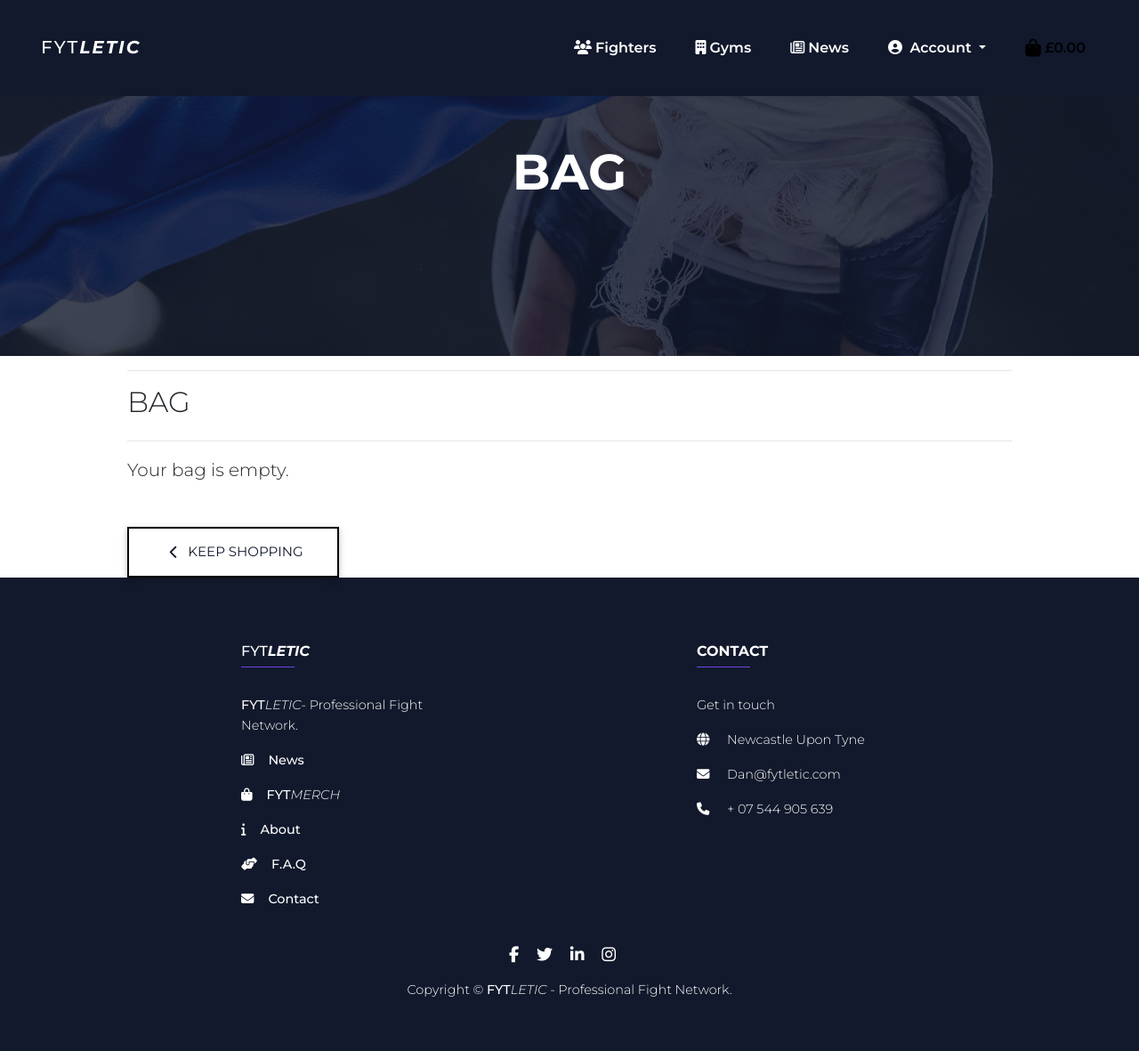
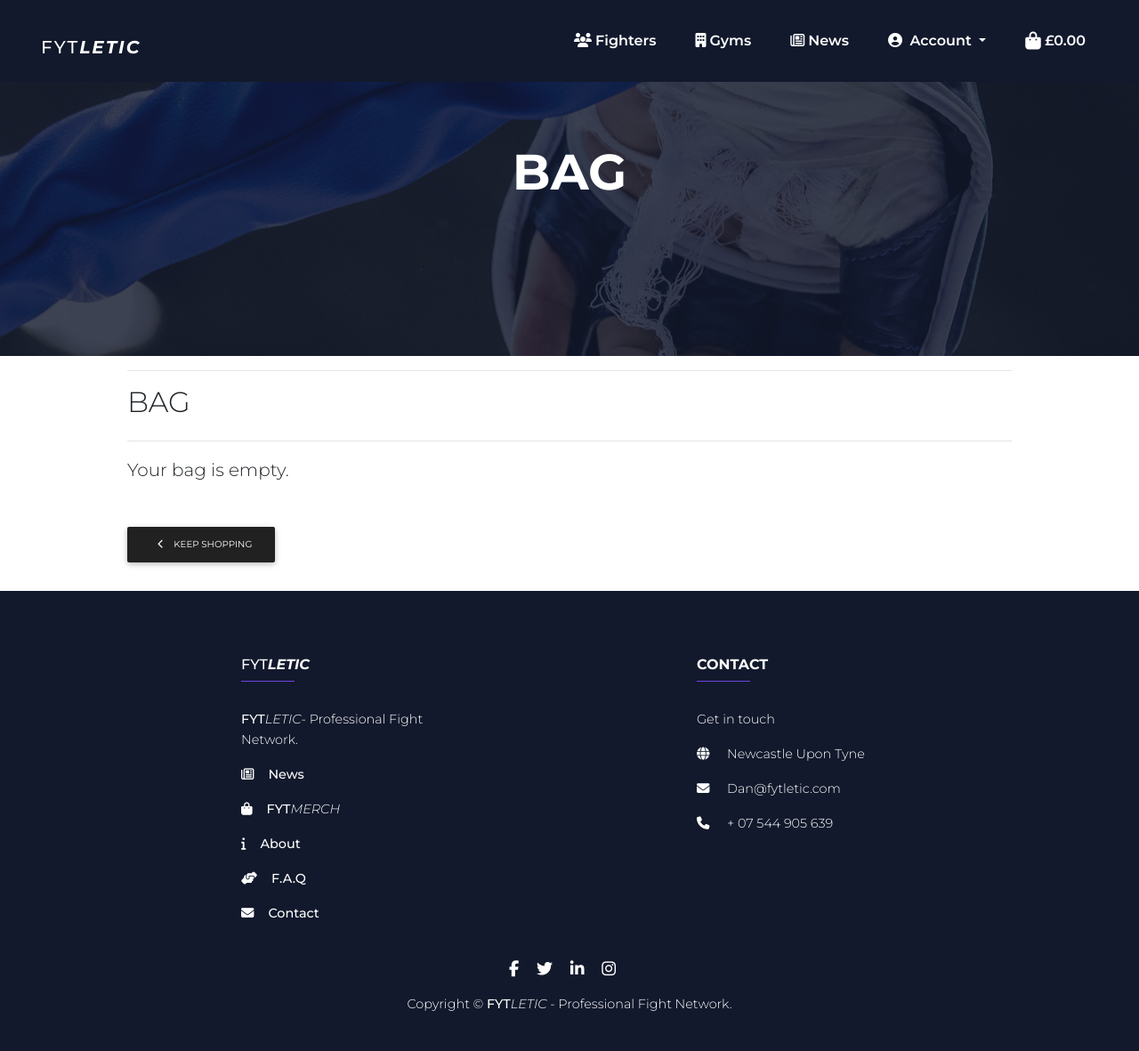
Before and after one commit to danielboots/fytletic, a Django app: page /bag/ in a window 1280 px wide. Shown: the whole page at 89% size. Before the commit the page ends 1120 px from the top, so only its background shows below. Run offline with Django 3.2, Linux system fonts and the light colour scheme; some libraries are stand-ins or nearby versions.

Commit message:
fixed spacer in empty bag and also fixed nav bag colour to match rest of options

```diff
--- a/bag/templates/bag/bag.html
+++ b/bag/templates/bag/bag.html
@@ -123,17 +123,29 @@
 </div>
 {% else %}
 <p class="lead mb-5">Your bag is empty.</p>
-<a href="{% url 'products' %}" class="btn btn-outline-black rounded-0 btn-lg">
+<a href="{% url 'products' %}" class="btn btn-primary btn-dark btn-sm">
     <span class="icon">
         <i class="fas fa-chevron-left"></i>
     </span>
     <span class="text-uppercase">Keep Shopping</span>
 </a>
+
+
+
 {% endif %}
+
+<!--Spacer row-->
+<div class="row my-3">
+    <div class="col">
+
+    </div>
+</div>
 </div>
 </div>
 </div>
 {% endblock %}
+
+
 
 {% block postloadjs %}
 {{ block.super }}
--- a/templates/includes/responsive_nav.html
+++ b/templates/includes/responsive_nav.html
@@ -54,8 +54,8 @@
                 </li>
 
                 <!-- Shopping bag -->
-                <li class="list-inline-item">
-                    <a class="{% if grand_total %}text-info font-weight-bold{% else %}{% endif %} nav-link"
+                <li class="list-inline-item hover-nav">
+                    <a class="{% if grand_total %}text-info font-weight-bold{% else %}{% endif %} "
                         href="{% url 'view_bag' %}">
                         <div class="">
 
```
